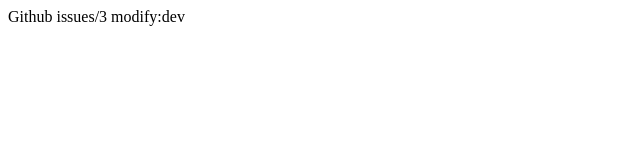
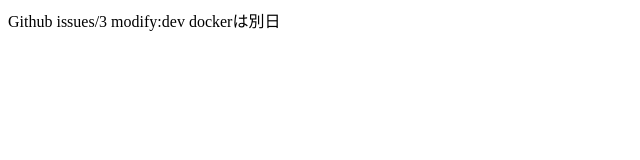
Before and after one commit to caf112/gitprac, a plain HTML site: page index.html in a window 1280 px wide. Shown: the whole page, without its empty margins (0-640 px from the left). Drawn offline with Linux system fonts and the light colour scheme.

```diff
--- a/index.html
+++ b/index.html
@@ -9,5 +9,6 @@
     Github
     issues/3
     modify:dev
+    dockerは別日
 </body>
 </html>
```
